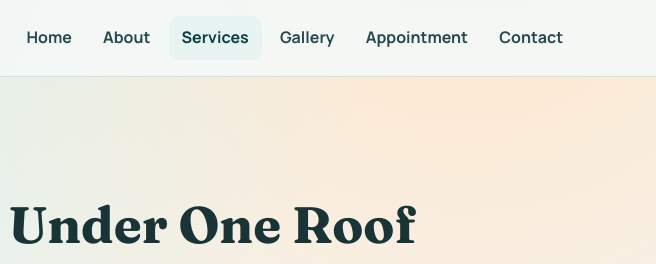
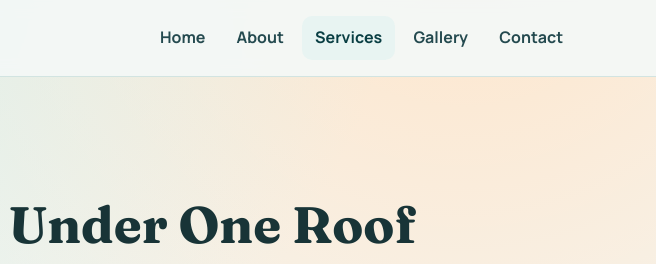
Before and after one commit to KRAZYGAMERYT195/pannalalhospital, a plain HTML site: page services.html in a window 1280 px wide. Shown: the top 264 px of the page, 624-1280 px from the left. Drawn offline with Linux system fonts and the light colour scheme.

Commit message:
Remove appointment tab from services navigation

```diff
--- a/services.html
+++ b/services.html
@@ -22,7 +22,6 @@
           <a href="about.html">About</a>
           <a class="active" href="services.html">Services</a>
           <a href="gallery.html">Gallery</a>
-          <a href="appointment.html">Appointment</a>
           <a href="contact.html">Contact</a>
         </nav>
       </div>
```
